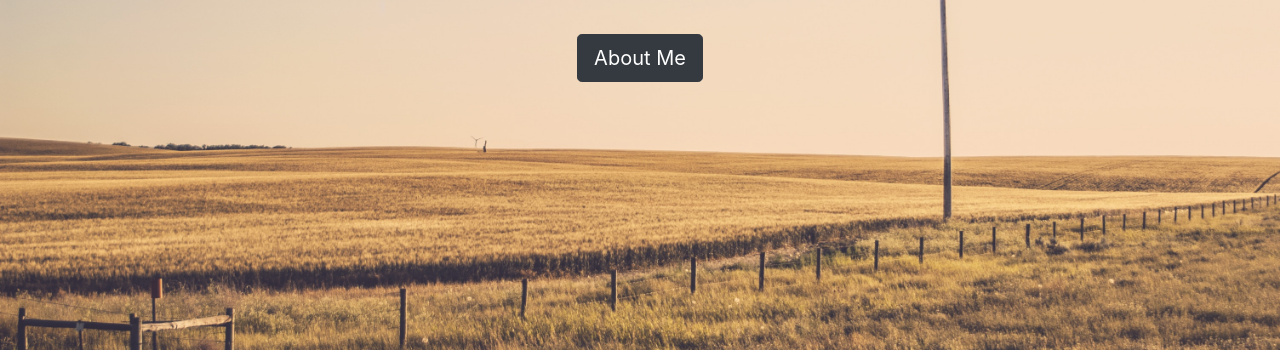
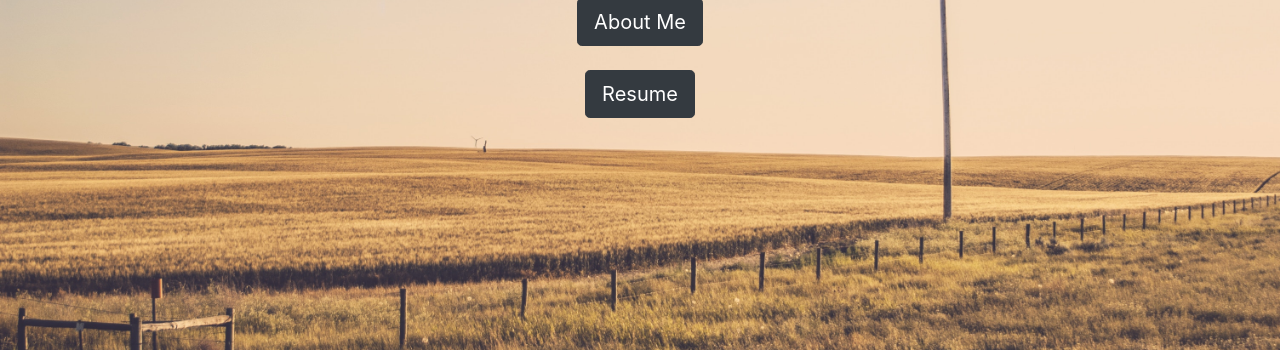
Before and after one commit to Gavjoswil/PortfolioProject, a website with bundled scripts: page index.html in a window 1280 px wide. Shown: the part 450-802 px from the top of the page. Built offline with nearby package versions, Linux system fonts and the light colour scheme.

Commit message:
Added resume

```diff
--- a/index.html
+++ b/index.html
@@ -72,6 +72,9 @@
         </ul>
         <br>
         <a href="#about" class="btn btn-dark btn-lg js-scroll-trigger">About Me</a>
+        <br>
+        <br>
+        <a href="https://docs.google.com/document/d/1Sd8KqHJR7a7zV4jWnsVSPIgUADZQ3-4MbcPuXw8uorA/edit?usp=sharing" class="btn btn-dark btn-lg" target="_blank">Resume</a>
       </div>
     </header>
 
```
